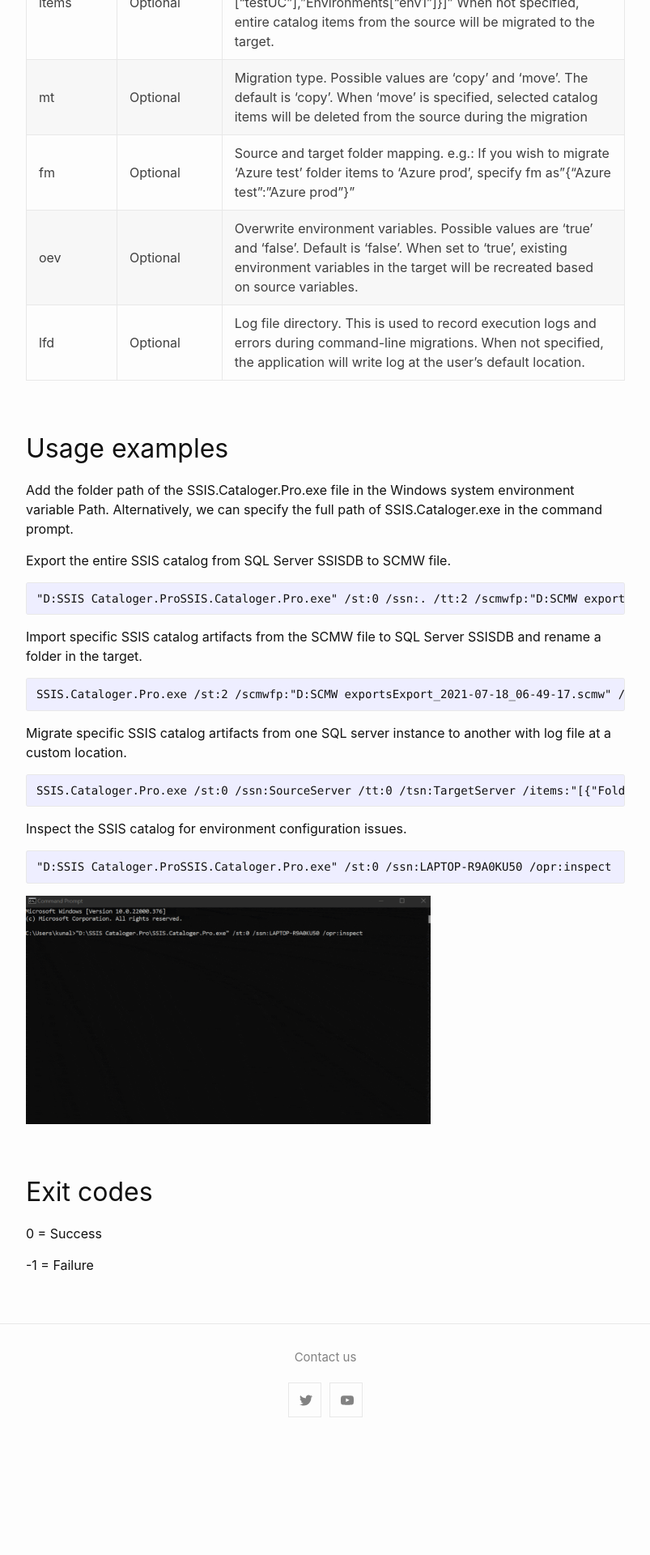
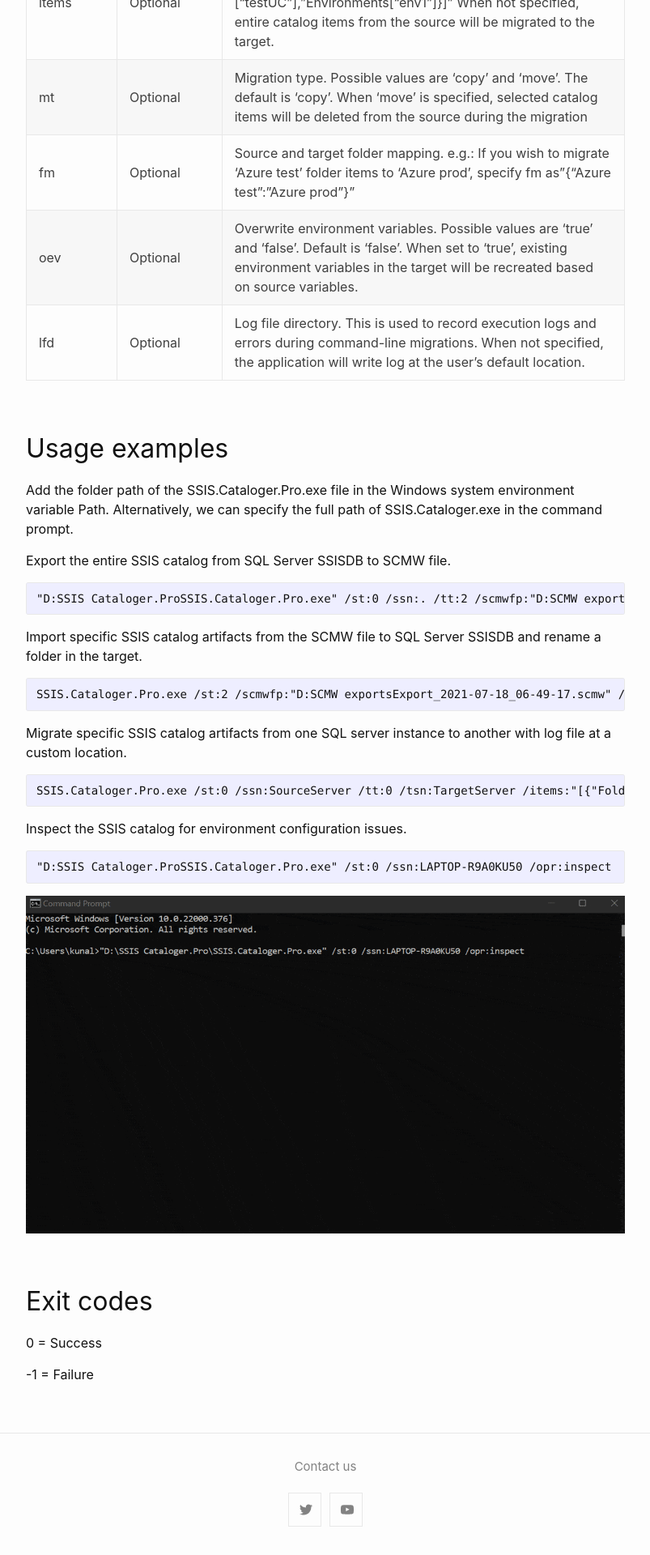
Before and after one commit to kr55/ssiscataloger, a Jekyll site: the page built from automation.md, in a window 1280 px wide. Shown: the part 1818-3738 px from the top of the page at 81% size, without its empty margins (238-1041 px from the left). Built offline with Jekyll 4.4.1, drawn with Linux system fonts in a browser that asks for light colours; before the commit the page ends 3603 px from its top, so only the background shows below that.

Commit message:
Update automation.md

```diff
--- a/automation.md
+++ b/automation.md
@@ -54,7 +54,7 @@ Inspect the SSIS catalog for environment configuration issues.
 
     "D:SSIS Cataloger.ProSSIS.Cataloger.Pro.exe" /st:0 /ssn:LAPTOP-R9A0KU50 /opr:inspect
 
-<img src="../CommandlineExecutionOfInspectCommand.gif" width="500">
+<img src="../CommandlineExecutionOfInspectCommand.gif" width="800">
 
 
 ## Exit codes
```
